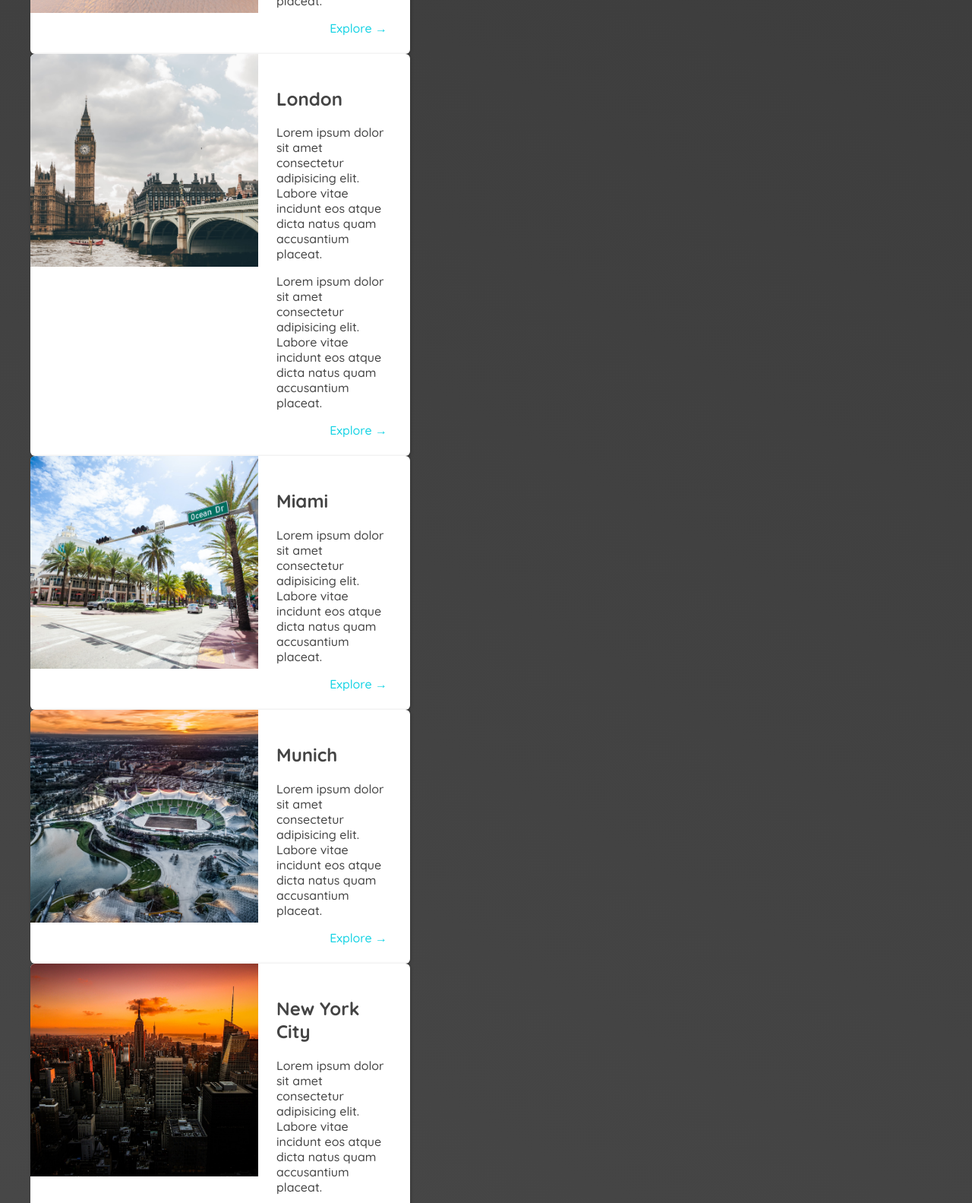
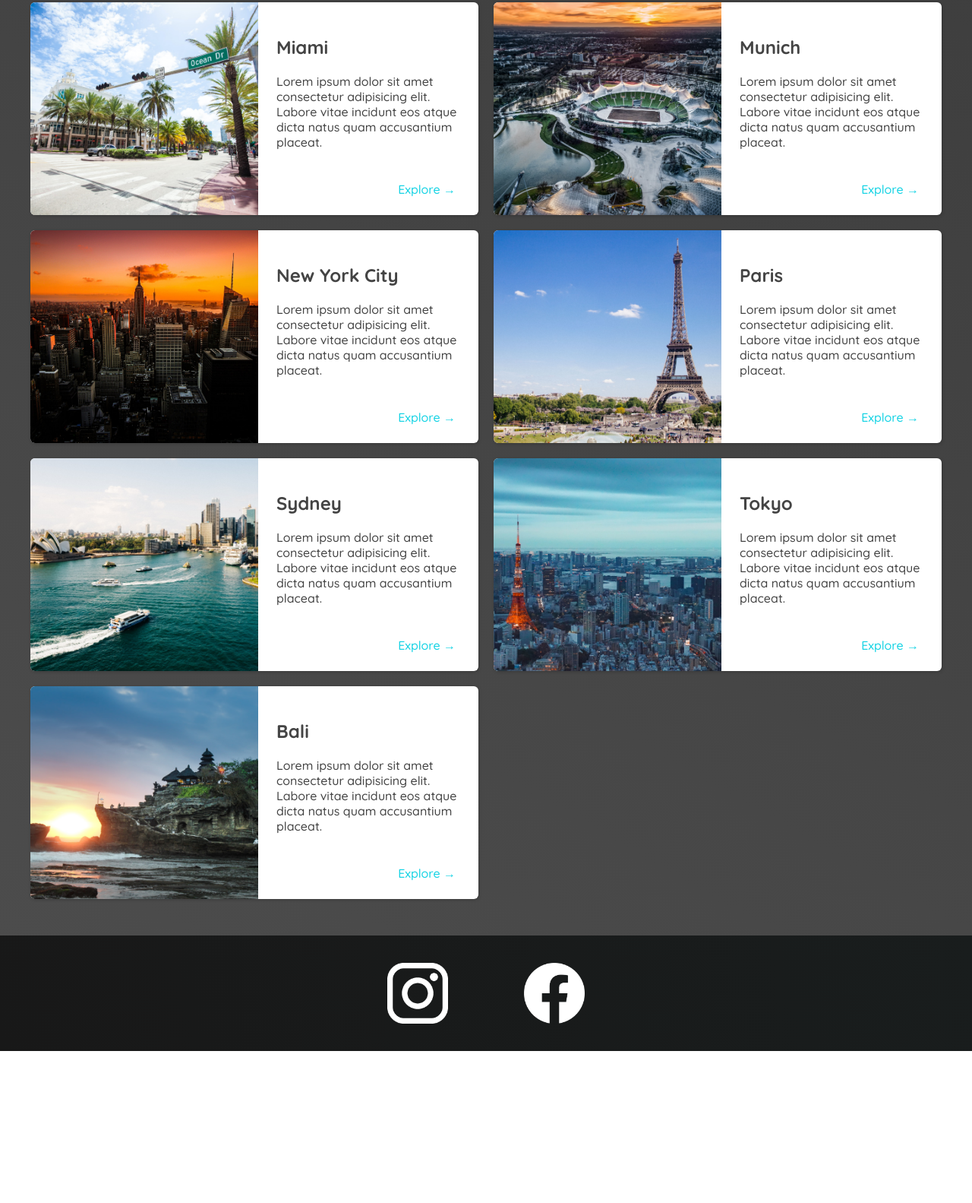
Before and after one commit to avishkaindula/0004-travel-page-project, a plain HTML site: page places.html in a window 1280 px wide. Shown: the part 696-2279 px from the top of the page at 76% size. After the commit the page ends 2079 px from the top, so only its background shows below. Drawn offline with Linux system fonts and the light colour scheme.

Commit message:
apply grid theory to places page

```diff
--- a/places.html
+++ b/places.html
@@ -65,10 +65,6 @@
           <div class="item-content">
             <div>
               <h2>London</h2>
-              <p>
-                Lorem ipsum dolor sit amet consectetur adipisicing elit. Labore
-                vitae incidunt eos atque dicta natus quam accusantium placeat.
-              </p>
               <p>
                 Lorem ipsum dolor sit amet consectetur adipisicing elit. Labore
                 vitae incidunt eos atque dicta natus quam accusantium placeat.
@@ -187,7 +183,20 @@
           </div>
         </li>
       </ul>
-      </main>
+    </main>
+    <footer>
+      <ul>
+        <li>
+          <a href="https://www.instagram.com">
+            <img src="images/icons/insta.png" alt="Instagram logo" />
+          </a>
+        </li>
+        <li>
+          <a href="https://www.facebook.com">
+            <img src="images/icons/facebook.png" alt="Facebook logo" />
+          </a>
+        </li>
+      </ul>
     </footer>
   </body>
 </html>
--- a/styles/places.css
+++ b/styles/places.css
@@ -11,7 +11,10 @@ header {
 
 main ul {
   width: 1200px;
-  margin: 0 auto;
+  margin: 0 auto 48px auto;
+  display: grid;
+  grid-template-columns: 1fr 1fr;
+  gap: 20px 20px;
 }
 
 main li {
@@ -22,7 +25,6 @@ main li {
   /* overflow: visible; */
   overflow: hidden;
   /* This makes also the corners of the images of the card round. */
-  width: 500px;
 }
 
 main li img {
@@ -52,3 +54,7 @@ main li img {
 .actions a:hover {
   background-color: rgb(235, 253, 255);
 }
+
+main li:nth-of-type(3) {
+  grid-column: 1 / span 2;
+}
```
